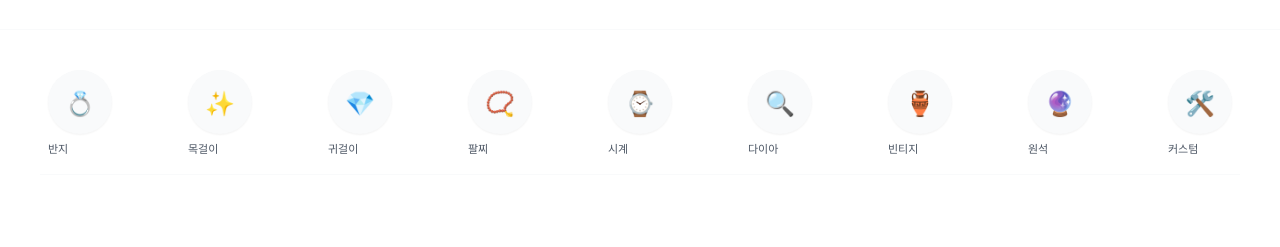
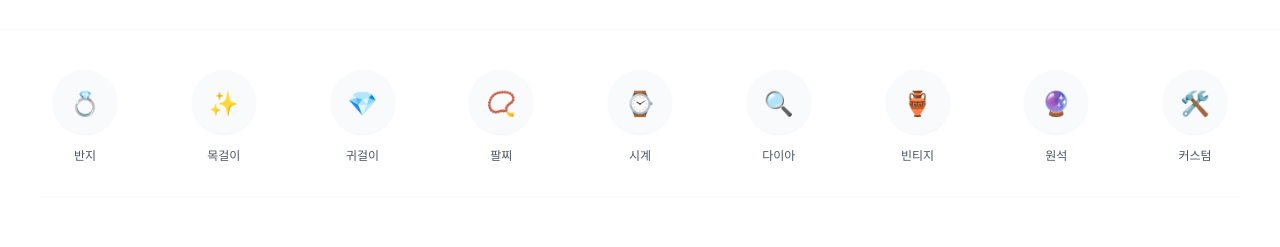
Before and after one commit to beyond-sw-camp/be24-2nd-fisher-Facet, a Vue app in the folder vue/: page / in a window 1280 px wide. Shown: the part 674-921 px from the top of the page. Built offline with nearby package versions, Linux system fonts and the light colour scheme; no server answers.

Commit message:
[feat] 디자인 수정(회원가입, 로그인, 메인 경매)

```diff
--- a/vue/src/views/Login.vue
+++ b/vue/src/views/Login.vue
@@ -31,7 +31,7 @@ const login = async () => {
 </script>
 
 <template>
-  <div class="flex items-center justify-center min-h-screen py-16 px-6">
+  <div class="flex items-center justify-center min-h-screen py-16 px-6 bg-[#f8f6f4]">
     <div class="premium-card w-full max-w-[540px] rounded-3xl p-10 md:p-16">
       <!-- Logo & Header -->
       <RouterLink :to="{ name: 'Main_auction' }" class="text-center mb-14">
@@ -92,7 +92,7 @@ const login = async () => {
 
         <!-- Buttons -->
         <div class="flex gap-3 mt-10">
-          <button @click="login" class="btn-base btn-outline">Login</button>
+          <button @click.prevent="login()" class="btn-base btn-primary">Login</button>
           <RouterLink to="/signup" class="btn-base btn-outline">Join Now</RouterLink>
         </div>
       </div>
@@ -159,13 +159,16 @@ body {
 
 .btn-primary {
   background-color: var(--accent-color);
+  background-color: #000000;
   color: white;
   box-shadow: 0 10px 20px rgba(0, 0, 0, 0.1);
 }
 
 .btn-primary:hover {
-  background-color: var(--accent-hover);
+  background-color: #1a1a1a;
+  color: white;
   transform: translateY(-2px);
+  box-shadow: 0 10px 20px rgba(0, 0, 0, 0.1);
 }
 
 .btn-outline {
--- a/vue/src/views/Signup.vue
+++ b/vue/src/views/Signup.vue
@@ -216,7 +216,7 @@ const isFormValid = () => {
         </div>
 
         <!-- Submit Button -->
-        <RouterLink to="/login">
+        <RouterLink to="/login" class="btn-base btn-outline">
           <button
           :disabled="isFormValid()"
             @click="signup()"
@@ -272,6 +272,7 @@ body {
 
 .btn-primary {
   background-color: var(--accent-color);
+  background-color: #000000;
   color: white;
   transition: all 0.4s cubic-bezier(0.4, 0, 0.2, 1);
 }
--- a/vue/src/views/auction/Main_auction.vue
+++ b/vue/src/views/auction/Main_auction.vue
@@ -174,97 +174,31 @@ const formatNumber = (num) => {
   <!-- Categories -->
   <section class="max-w-[1440px] mx-auto py-10 px-4 md:px-10">
   <div
-      class="flex items-center justify-between overflow-x-auto no-scrollbar pb-4 border-b border-gray-50 space-x-6 md:space-x-0"
+    class="flex items-center justify-between overflow-x-auto no-scrollbar pb-8 border-b border-gray-50"
   >
-      <div class="flex flex-col items-center min-w-[80px] cursor-pointer group">
-        <RouterLink>
+    <div v-for="cat in [
+      { name: '반지', icon: '💍' },
+      { name: '목걸이', icon: '✨' },
+      { name: '귀걸이', icon: '💎' },
+      { name: '팔찌', icon: '📿' },
+      { name: '시계', icon: '⌚' },
+      { name: '다이아', icon: '🔍' },
+      { name: '빈티지', icon: '🏺' },
+      { name: '원석', icon: '🔮' },
+      { name: '커스텀', icon: '🛠️' }
+    ]" :key="cat.name" class="flex flex-col items-center min-w-[90px] cursor-pointer group">
+
+      <RouterLink to="#" class="flex flex-col items-center w-full">
         <div
-            class="w-16 h-16 rounded-full bg-gray-50 flex items-center justify-center text-2xl group-hover:border-[#A39382] border border-transparent transition-all shadow-sm"
+          class="w-16 h-16 rounded-full bg-gray-50 flex items-center justify-center text-2xl group-hover:bg-white group-hover:border-[#A39382] border border-transparent transition-all duration-300 shadow-sm mb-3"
         >
-            💍
+          {{ cat.icon }}
         </div>
-          <span class="text-[11px] mt-3 font-medium text-gray-600">반지</span>
+        <span class="text-[12px] font-medium text-gray-600 group-hover:text-[#A39382] transition-colors">
+          {{ cat.name }}
+        </span>
       </RouterLink>
-      </div>
-      <div class="flex flex-col items-center min-w-[80px] cursor-pointer group">
-        <RouterLink>
-          <div
-            class="w-16 h-16 rounded-full bg-gray-50 flex items-center justify-center text-2xl group-hover:border-[#A39382] border border-transparent transition-all shadow-sm"
-          >
-            ✨
-          </div>
-          <span class="text-[11px] mt-3 font-medium text-gray-600">목걸이</span>
-        </RouterLink>
-      </div>
-      <div class="flex flex-col items-center min-w-[80px] cursor-pointer group">
-        <RouterLink>
-          <div
-            class="w-16 h-16 rounded-full bg-gray-50 flex items-center justify-center text-2xl group-hover:border-[#A39382] border border-transparent transition-all shadow-sm"
-          >
-            💎
-          </div>
-          <span class="text-[11px] mt-3 font-medium text-gray-600">귀걸이</span>
-        </RouterLink>
-      </div>
-      <div class="flex flex-col items-center min-w-[80px] cursor-pointer group">
-        <RouterLink>
-          <div
-            class="w-16 h-16 rounded-full bg-gray-50 flex items-center justify-center text-2xl group-hover:border-[#A39382] border border-transparent transition-all shadow-sm"
-          >
-            📿
-          </div>
-          <span class="text-[11px] mt-3 font-medium text-gray-600">팔찌</span>
-        </RouterLink>
-      </div>
-      <div class="flex flex-col items-center min-w-[80px] cursor-pointer group">
-        <RouterLink>
-          <div
-            class="w-16 h-16 rounded-full bg-gray-50 flex items-center justify-center text-2xl group-hover:border-[#A39382] border border-transparent transition-all shadow-sm"
-          >
-            ⌚
-          </div>
-          <span class="text-[11px] mt-3 font-medium text-gray-600">시계</span>
-        </RouterLink>
-      </div>
-      <div class="flex flex-col items-center min-w-[80px] cursor-pointer group">
-        <RouterLink>
-          <div
-            class="w-16 h-16 rounded-full bg-gray-50 flex items-center justify-center text-2xl group-hover:border-[#A39382] border border-transparent transition-all shadow-sm"
-          >
-            🔍
-          </div>
-          <span class="text-[11px] mt-3 font-medium text-gray-600">다이아</span>
-        </RouterLink>
-      </div>
-      <div class="flex flex-col items-center min-w-[80px] cursor-pointer group">
-        <RouterLink>
-          <div
-            class="w-16 h-16 rounded-full bg-gray-50 flex items-center justify-center text-2xl group-hover:border-[#A39382] border border-transparent transition-all shadow-sm"
-          >
-            🏺
-          </div>
-          <span class="text-[11px] mt-3 font-medium text-gray-600">빈티지</span>
-        </RouterLink>
-      </div>
-      <div class="flex flex-col items-center min-w-[80px] cursor-pointer group">
-        <RouterLink>
-          <div
-            class="w-16 h-16 rounded-full bg-gray-50 flex items-center justify-center text-2xl group-hover:border-[#A39382] border border-transparent transition-all shadow-sm"
-          >
-            🔮
-          </div>
-          <span class="text-[11px] mt-3 font-medium text-gray-600">원석</span>
-        </RouterLink>
-      </div>
-      <div class="flex flex-col items-center min-w-[80px] cursor-pointer group">
-        <RouterLink>
-          <div
-            class="w-16 h-16 rounded-full bg-gray-50 flex items-center justify-center text-2xl group-hover:border-[#A39382] border border-transparent transition-all shadow-sm"
-          >
-            🛠️
-          </div>
-          <span class="text-[11px] mt-3 font-medium text-gray-600">커스텀</span>
-        </RouterLink>
+
     </div>
   </div>
 </section>
```
Lines whose indentation alone changed are shown as unchanged.
